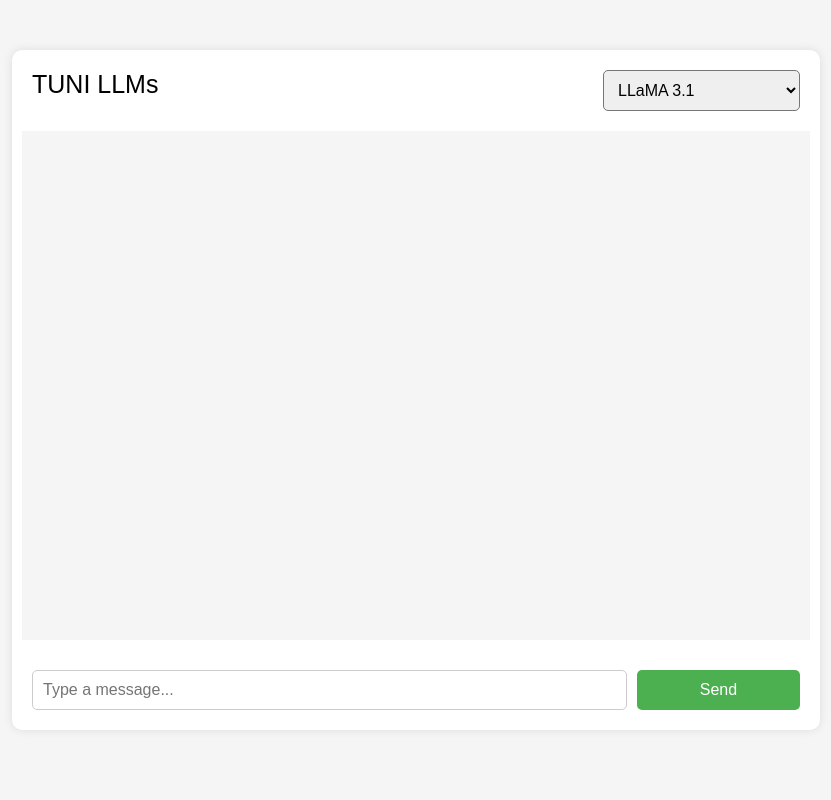
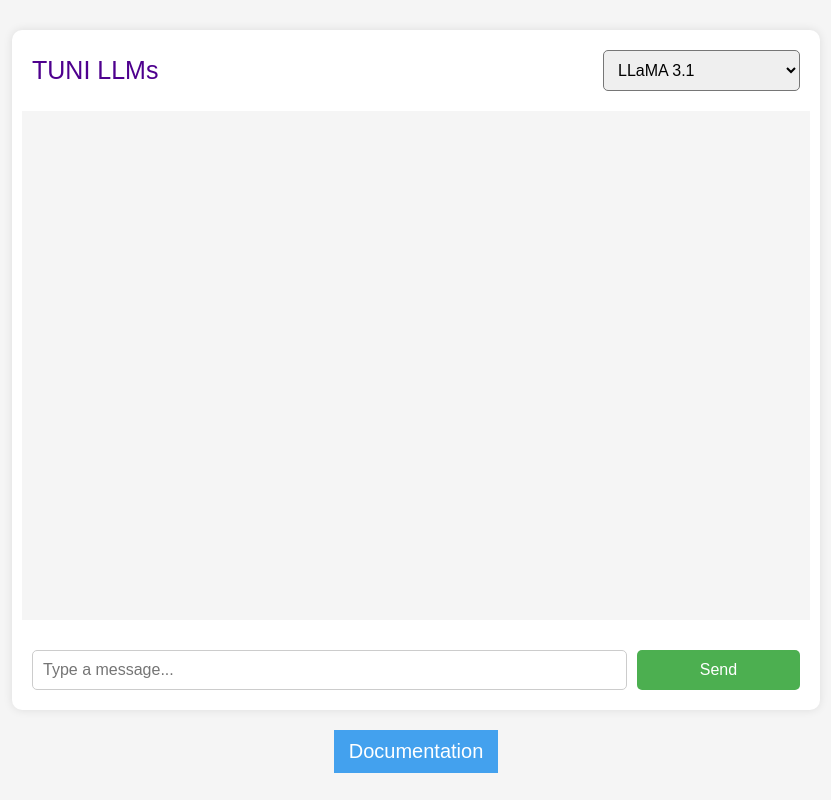
Before and after one commit to nasiriubat/ollama-practice, a website: page public/index.html in a window 1280 px wide. Shown: the whole page, without its empty margins (224-1055 px from the left). Drawn offline with Linux system fonts and the light colour scheme.

Commit message:
doc button added

```diff
--- a/public/index.html
+++ b/public/index.html
@@ -30,6 +30,9 @@
             <button id="send-btn">Send</button>
         </div>
     </div>
+    <div class="documentation">
+        <a href="https://github.com/nasiriubat/ollama-practice/blob/main/README.md" target="_blank">Documentation</a>
+    </div>
 
     <script src="script.js"></script> <!-- Link the external JavaScript file -->
 
--- a/public/style.css
+++ b/public/style.css
@@ -8,7 +8,7 @@
 
 #chat-container {
     width: 60%;
-    margin: 50px auto;
+    margin: 30px auto 20px auto;
     background-color: white;
     border-radius: 10px;
     padding: 20px;
@@ -25,10 +25,13 @@
     margin-bottom: 20px;
     display: flex;
     justify-content: space-between;
+
 }
 
 #model-selection label {
     font-size: 25px;
+    align-self: center;
+    color: #4e008e;
 }
 
 #model-selection select {
@@ -124,6 +127,21 @@
 .loading-dots span:nth-child(3) {
     animation-delay: 0.4s;
 }
+.documentation{
+    display: flex;
+    justify-content: center;
+    align-items: center;
+    margin-bottom: 10px;
+}
+.documentation a{
+    display: block;
+    margin: 0  ;
+    padding: 10px 15px;
+    background-color: #43a1ee;
+    text-decoration: none;
+    color: #ffffff;
+    font-size: 20px;
+}
 
 @keyframes blink {
     0% {
@@ -139,3 +157,9 @@
         width: 90%;
     }
 }
+
+@media only screen and (max-width: 420px) {
+    #model-selection label {
+        font-size: 20px;
+    }
+}
```
